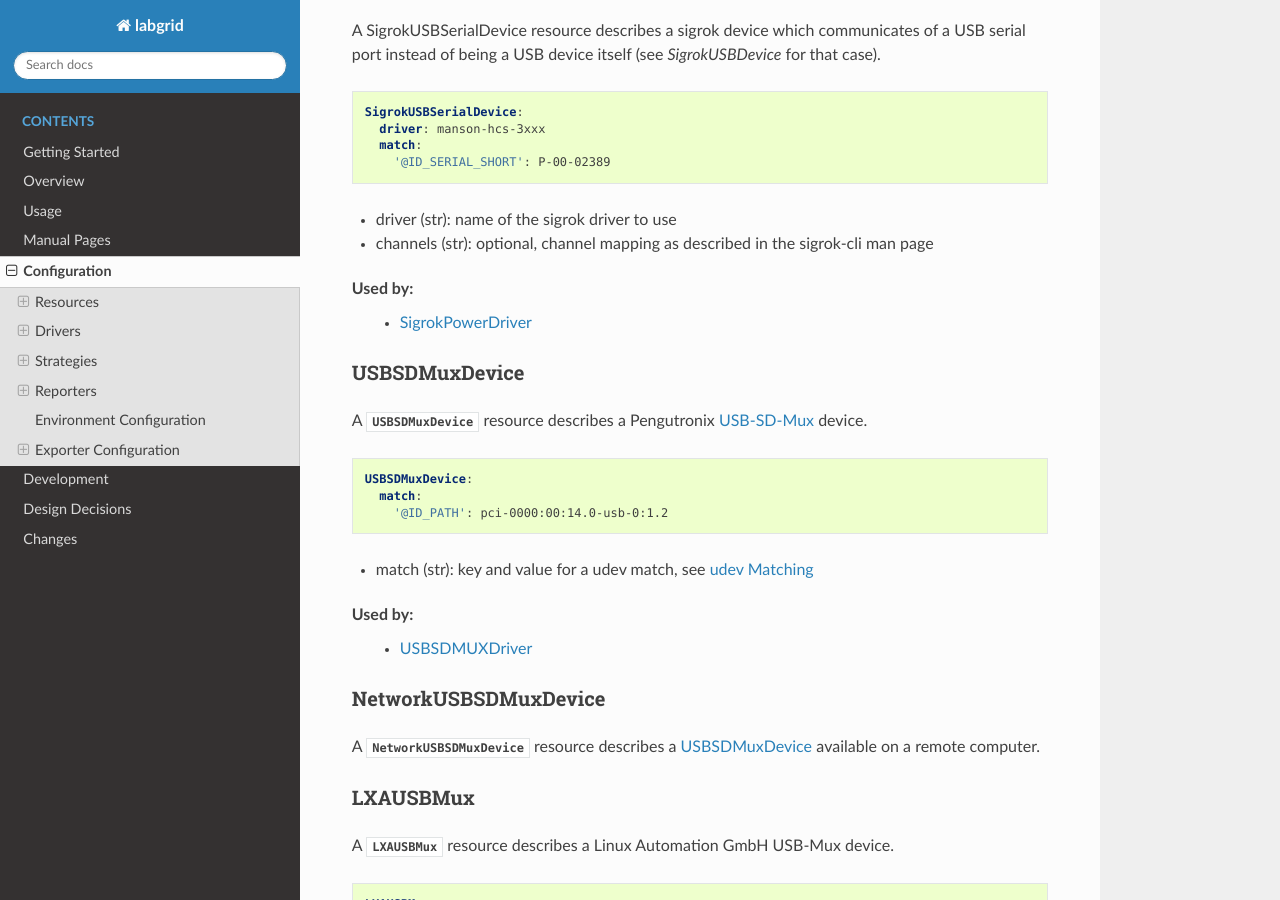
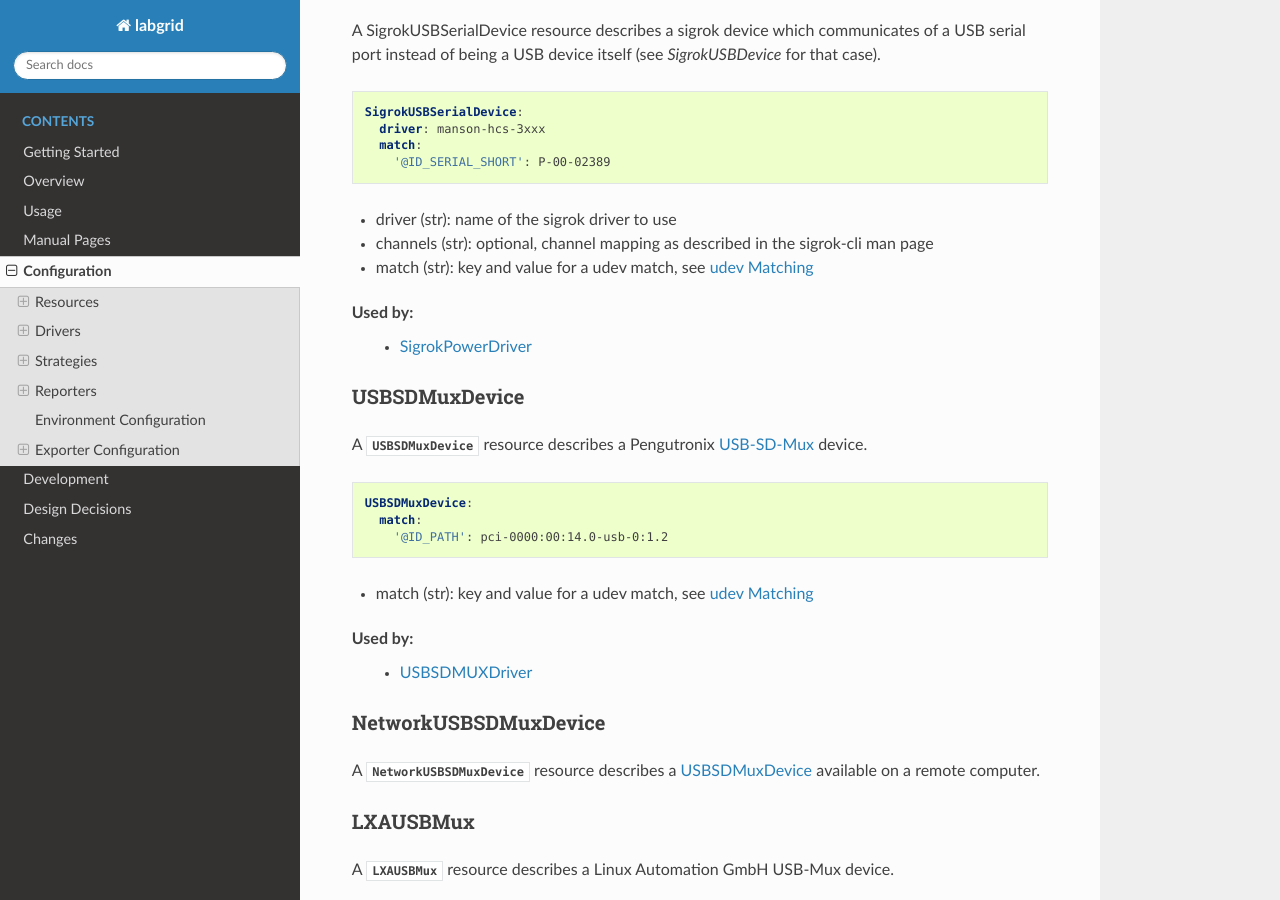
Before and after one commit to labgrid-project/labgrid, a Sphinx documentation site: the page built from doc/configuration.rst, in a window 1280 px wide and 900 px high, scrolled down 14656 px. Built offline with Sphinx 7.4.7 and the Read the Docs theme 2.0.0, drawn with Linux system fonts in a browser that asks for light colours; pages that are not in the unit, such as notebooks, are missing from menus.

Commit message:
doc: configuration: document missing match argument for SigrokUSBDevice
The match argument is required, so make the example fully working.

Signed-off-by: Bastian Krause <bst@pengutronix.de>

```diff
--- a/doc/configuration.rst
+++ b/doc/configuration.rst
@@ -691,6 +691,7 @@ of a USB serial port instead of being a USB device itself (see
 
 - driver (str): name of the sigrok driver to use
 - channels (str): optional, channel mapping as described in the sigrok-cli man page
+- match (str): key and value for a udev match, see `udev Matching`_
 
 Used by:
   - `SigrokPowerDriver`_
```
